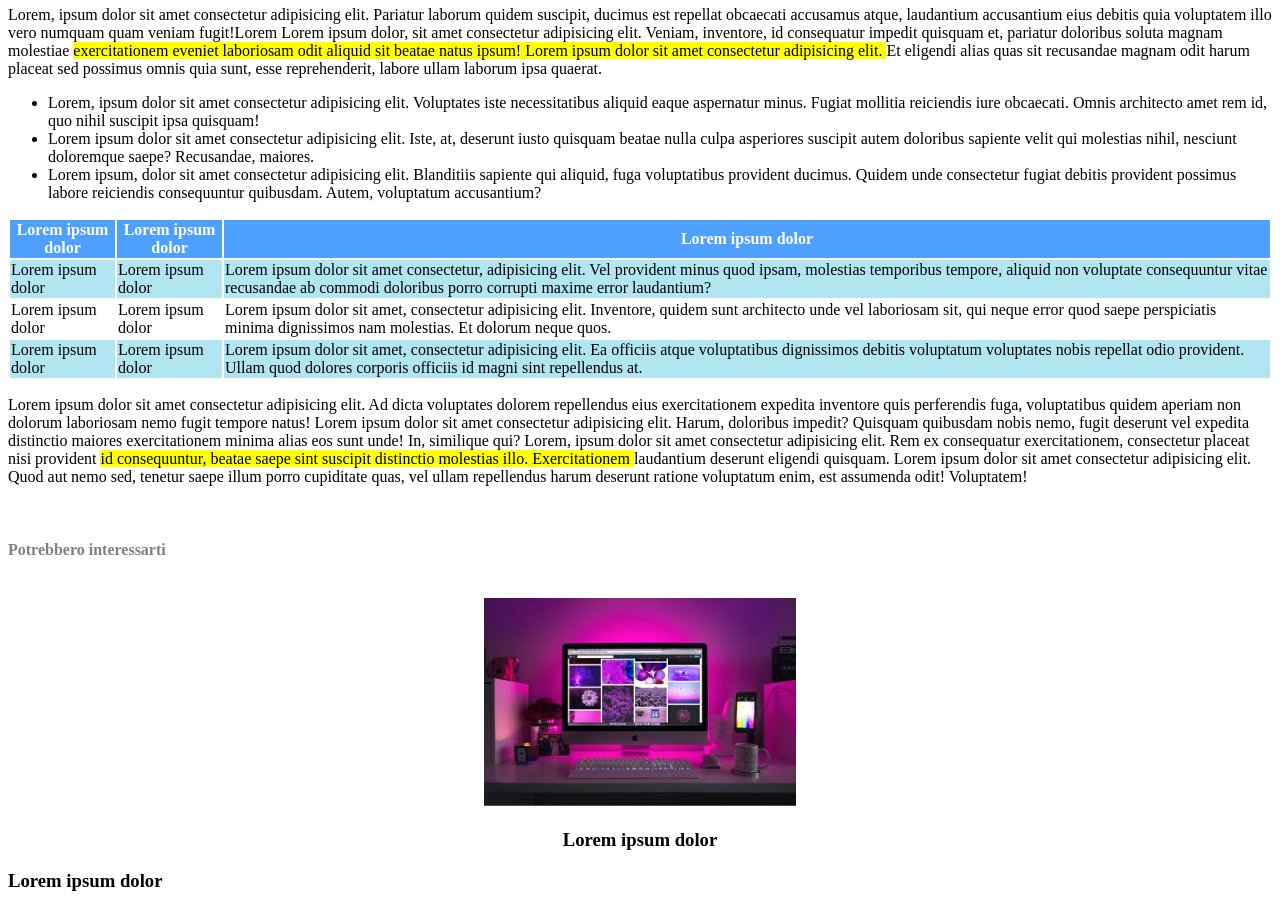
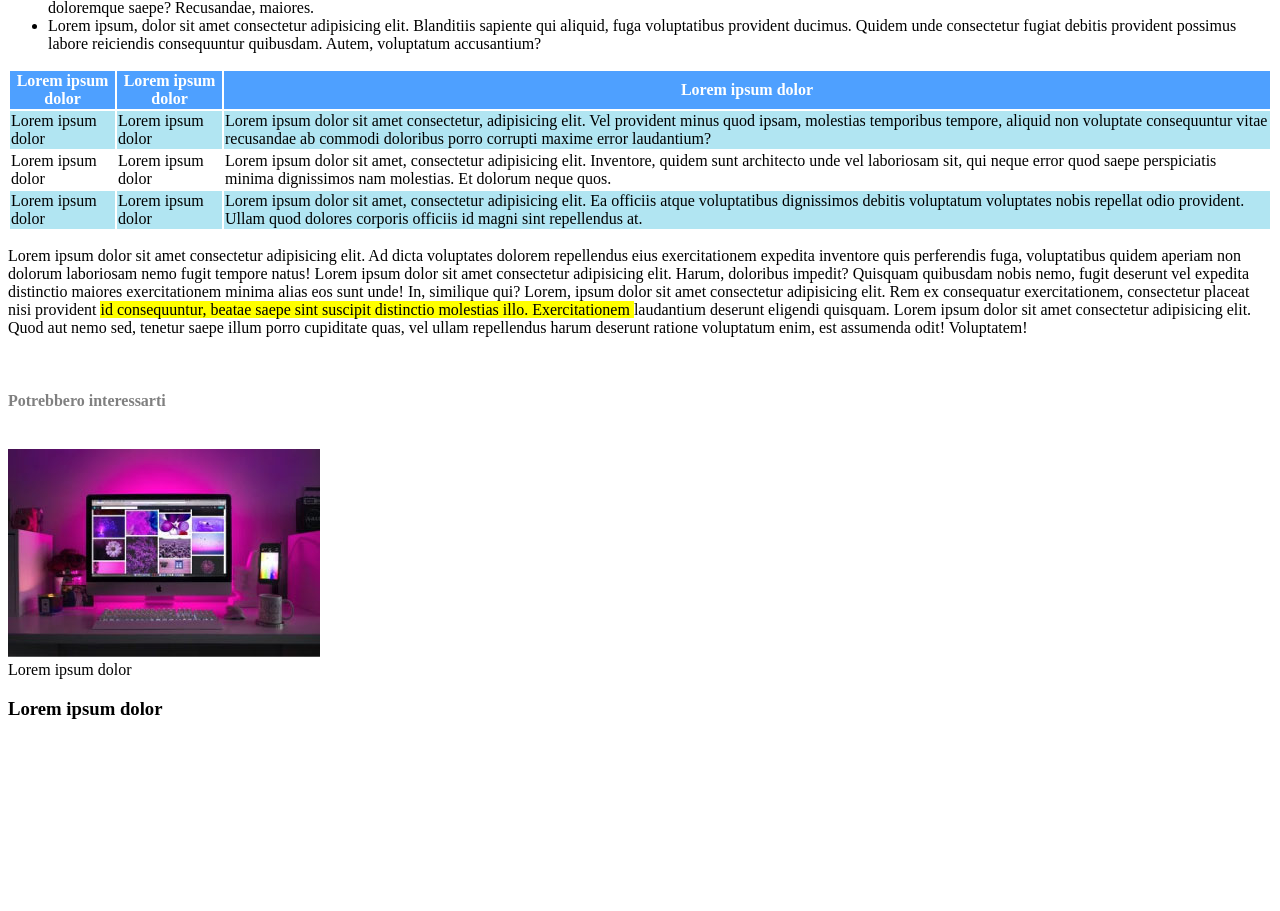
Before and after one commit to simonedcorsi/html-css-booleaner, a plain HTML site: page index.html in a window 1280 px wide. Shown: the part 758-1669 px from the top of the page. After the commit the page ends 1497 px from the top, so only its background shows below. Drawn offline with Linux system fonts and the light colour scheme.

Commit message:
sistemazione logo

```diff
--- a/index.html
+++ b/index.html
@@ -68,10 +68,13 @@
         <p>Lorem ipsum dolor sit amet consectetur adipisicing elit. Ad dicta voluptates dolorem repellendus eius exercitationem expedita inventore quis perferendis fuga, voluptatibus quidem aperiam non dolorum laboriosam nemo fugit tempore natus! Lorem ipsum dolor sit amet consectetur adipisicing elit. Harum, doloribus impedit? Quisquam quibusdam nobis nemo, fugit deserunt vel expedita distinctio maiores exercitationem minima alias eos sunt unde! In, similique qui? Lorem, ipsum dolor sit amet consectetur adipisicing elit. Rem ex consequatur exercitationem, consectetur placeat nisi provident <mark> id consequuntur, beatae saepe sint suscipit distinctio molestias illo. Exercitationem </mark> laudantium deserunt eligendi quisquam. Lorem ipsum dolor sit amet consectetur adipisicing elit. Quod aut nemo sed, tenetur saepe illum porro cupiditate quas, vel ullam repellendus harum deserunt ratione voluptatum enim, est assumenda odit! Voluptatem!</p>
         <br>
         <h4>Potrebbero interessarti</h4> <br>
-        <div class="container">
-         <img src="img/monitor.jpg" alt="descirizione immagine">
-        <h3 class="final bg"> Lorem ipsum dolor     </h3>
-        </div>
+
+        <div class="boximg">
+            <img src="img/monitor.jpg" alt="descrizione">
+            <div class="boxtesto">
+              <span class="testo"> Lorem ipsum dolor</span>
+            </div>
+          </div>
 
 
         <h3 class="final bg2">
--- a/style.css
+++ b/style.css
@@ -1,11 +1,10 @@
 .pattern{
    background-image:url(img/pattern.png) ;
    background-color: rgb(97, 97, 241);
-
+   background-size: contain;
 }
 
 #pattern1 {
-    height: 200px;
     width: 200px;
 }
 
@@ -30,12 +29,3 @@ table {
 h4{
     color: grey;
 }
-
-.container {
-    position: relative;
-    text-align: center;
-}
-
-.final bg {
-    position: absolute;
-}
```
